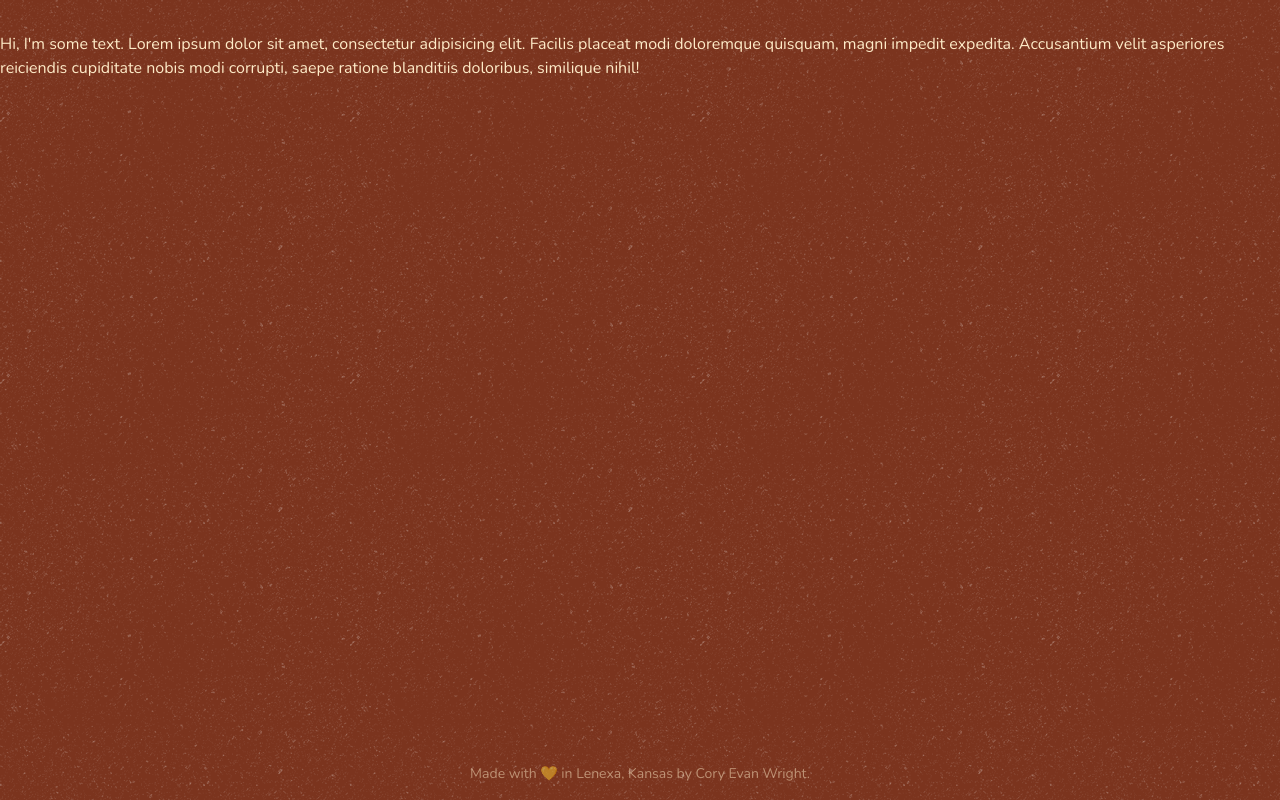
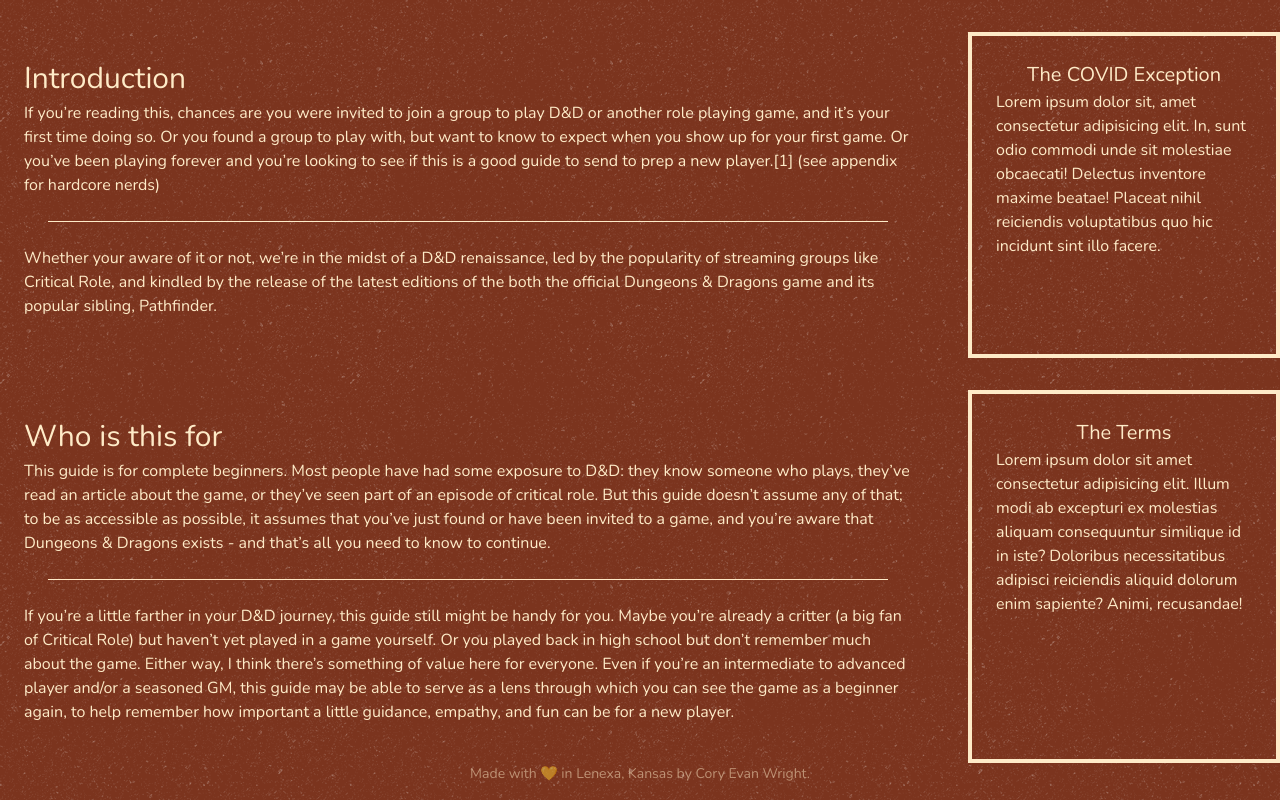
Before and after one commit to BeSublime/dnd101, a website built with Parcel: page src/wip.html in a window 1280 px wide. Built offline with nearby package versions, Linux system fonts and the light colour scheme.

Commit message:
begin adding content sections & sidebar components

```diff
--- a/src/css/main.css
+++ b/src/css/main.css
@@ -21,3 +21,16 @@
 		font-family: 'hello_star', cursive;
 	}
 }
+
+@layer components {
+	.content > section {
+		@apply p-6;
+
+	}
+	.content > aside {
+		@apply border-orange-200 border-4 p-6 m-4;
+		@screen sm {
+			@apply m-0;
+		}
+	}
+}
--- a/src/wip.html
+++ b/src/wip.html
@@ -27,7 +27,36 @@
 <body class="bg-orange-900 text-orange-200 flex flex-col min-h-screen pt-8">
 
 	<main class="flex flex-1 container mx-auto">
-		<p>Hi, I'm some text. Lorem ipsum dolor sit amet, consectetur adipisicing elit. Facilis placeat modi doloremque quisquam, magni impedit expedita. Accusantium velit asperiores reiciendis cupiditate nobis modi corrupti, saepe ratione blanditiis doloribus, similique nihil!</p>
+		<div class="content sm:grid sm:grid-cols-main gap-8">
+			<section>
+				<h2 class="text-3xl">
+					Introduction
+				</h2>
+				If you’re reading this, chances are you were invited to join a group to play D&D or another role playing game, and it’s your first time doing so. Or you found a group to play with, but want to know to expect when you show up for your first game. Or you’ve been playing forever and you’re looking to see if this is a good guide to send to prep a new player.[1] (see appendix for hardcore nerds)
+				<hr class="m-6 border-orange-200">
+				Whether your aware of it or not, we’re in the midst of a D&D renaissance, led by the popularity of streaming groups like Critical Role, and kindled by the release of the latest editions of the both the official Dungeons & Dragons game and its popular sibling, Pathfinder.
+			</section>
+			<aside class="sidebar">
+				<h2 class="text-xl text-center">
+					The COVID Exception
+				</h2>
+				Lorem ipsum dolor sit, amet consectetur adipisicing elit. In, sunt odio commodi unde sit molestiae obcaecati! Delectus inventore maxime beatae! Placeat nihil reiciendis voluptatibus quo hic incidunt sint illo facere.
+			</aside>
+			<section>
+				<h2 class="text-3xl">
+					Who is this for
+				</h2>
+				This guide is for complete beginners. Most people have had some exposure to D&D: they know someone who plays, they’ve read an article about the game, or they’ve seen part of an episode of critical role. But this guide doesn’t assume any of that; to be as accessible as possible, it assumes that you’ve just found or have been invited to a game, and you’re aware that Dungeons & Dragons exists - and that’s all you need to know to continue.
+				<hr class="m-6 border-orange-200">
+				If you’re a little farther in your D&D journey, this guide still might be handy for you. Maybe you’re already a critter (a big fan of Critical Role) but haven’t yet played in a game yourself. Or you played back in high school but don’t remember much about the game. Either way, I think there’s something of value here for everyone. Even if you’re an intermediate to advanced player and/or a seasoned GM, this guide may be able to serve as a lens through which you can see the game as a beginner again, to help remember how important a little guidance, empathy, and fun can be for a new player.
+			</section>
+			<aside>
+				<h2 class="text-xl text-center">
+					The Terms
+				</h2>
+				Lorem ipsum dolor sit amet consectetur adipisicing elit. Illum modi ab excepturi ex molestias aliquam consequuntur similique id in iste? Doloribus necessitatibus adipisci reiciendis aliquid dolorum enim sapiente? Animi, recusandae!
+			</aside>
+		</div>
 	</main>
 
 	<footer class="text-center text-sm text-orange-200 text-opacity-50 hover:text-opacity-75 pb-4 transition duration-300 ease-in-out">
--- a/tailwind.config.js
+++ b/tailwind.config.js
@@ -12,6 +12,9 @@ module.exports = {
 			fontSize: {
 				'huge': '8rem',
 			},
+			gridTemplateColumns: {
+				'main': '9fr 3fr',
+			}
 		},
 	},
 	variants: {},
```
